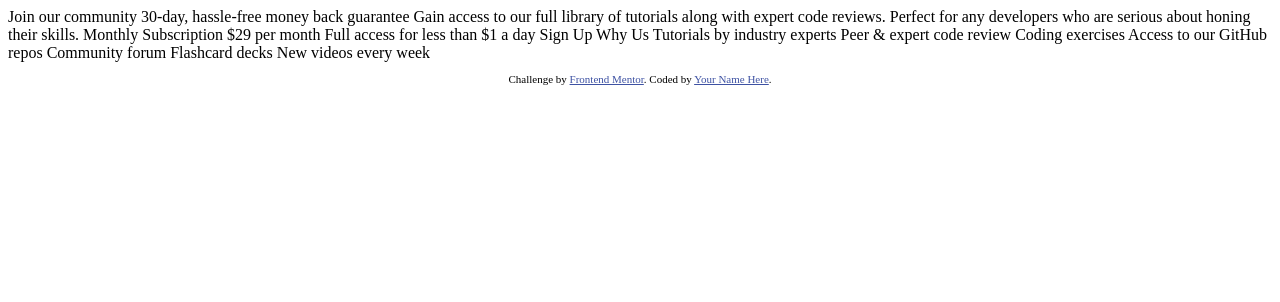
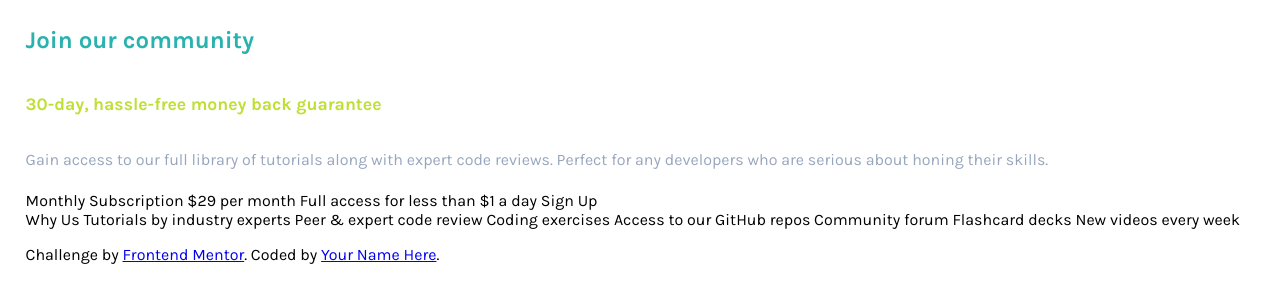
Before and after one commit to Jalch0/single-price-grid-component, a plain HTML site: page index.html in a window 1280 px wide. Drawn offline with Linux system fonts and the light colour scheme.

Commit message:
Second commit

```diff
--- /dev/null
+++ b/css/styles.css
@@ -0,0 +1,32 @@
+/* globals */
+body {
+    margin: 1.6em;
+    font-size: 16px;
+    font-family: 'Karla', sans-serif;
+}
+
+:root {
+    --Cyan:hsl(179, 62%, 43%);
+    --BrightYellow:hsl(71, 73%, 54%);
+    --LightGray: hsl(204, 43%, 93%);
+    --GrayishBlue: hsl(218, 22%, 67%);
+}
+/* header */
+
+.title {
+    font-size: 1.5em;
+    color: var(--Cyan);
+    padding-bottom: 1em;
+}
+
+.secondtitle {
+    font-size: 1.1em;
+    color: var(--BrightYellow);
+    padding-bottom: 1em;
+}
+
+.content {
+    color: var(--GrayishBlue);
+    line-height: 1.8em;
+    padding-bottom: 1em;
+}
--- a/index.html
+++ b/index.html
@@ -2,33 +2,32 @@
 <html lang="en">
 <head>
   <meta charset="UTF-8">
-  <meta name="viewport" content="width=device-width, initial-scale=1.0"> <!-- displays site properly based on user's device -->
-
+  <meta name="viewport" content="width=device-width, initial-scale=1.0">
   <link rel="icon" type="image/png" sizes="32x32" href="./images/favicon-32x32.png">
-
+  <link rel="stylesheet" href="css/styles.css">
+  <link href="https://fonts.googleapis.com/css2?family=Karla:wght@400;700&display=swap" rel="stylesheet">
   <title>Frontend Mentor | Single Price Grid Component</title>
 
-  <!-- Feel free to remove these styles or customise in your own stylesheet 👍 -->
-  <style>
-    .attribution { font-size: 11px; text-align: center; }
-    .attribution a { color: hsl(228, 45%, 44%); }
-  </style>
 </head>
 <body>
-  Join our community
 
-  30-day, hassle-free money back guarantee
+  <header class="head">
+  <h1 class="title">Join our community</h1>
 
-  Gain access to our full library of tutorials along with expert code reviews.
-  Perfect for any developers who are serious about honing their skills.
+  <h2 class="secondtitle">30-day, hassle-free money back guarantee</h2>
 
-  Monthly Subscription
+  <div class="content">Gain access to our full library of tutorials along with expert code reviews.
+  Perfect for any developers who are serious about honing their skills.</div>
+  </header>
+
+  <div> Monthly Subscription
 
   &dollar;29 per month
 
   Full access for less than &dollar;1 a day
 
-  Sign Up
+  Sign Up</div>
+
 
   Why Us
 
```
Also changed, not shown: 2 other files.
